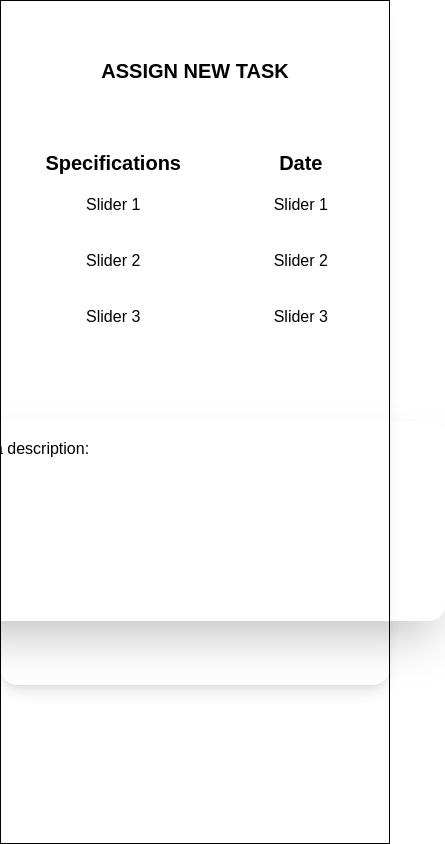
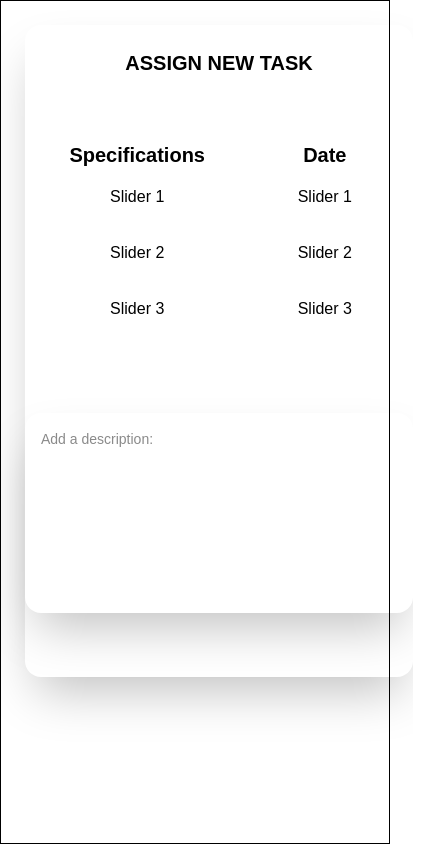
Before and after one commit to Kevingu08/Proyecto-Interactivas-II, a React (Vite) app in the folder Jint/: page / in a window 390 px wide. Shown: the whole page, 445 px wide, since content can reach past the window. Built offline with nearby package versions, Linux system fonts and the light colour scheme.

Commit message:
Added some responsive functions to AdminView

```diff
--- a/Jint/src/components/AdminView.jsx
+++ b/Jint/src/components/AdminView.jsx
@@ -4,7 +4,7 @@ import './Sidebar'
 export function AdminView() {
     return (
         <div className='h-screen bg-white m-auto border'>
-            <div className='container  rounded-2xl max-w-[600px] h-auto shadow-lg flex flex-col items-center justify-center pt-14'>
+            <div className='container m-6 rounded-2xl max-w-[600px] h-auto shadow-2xl flex flex-col items-center justify-center pt-6 p-auto'>
                 <h1 className='font-semibold text-balck text-xl'>ASSIGN NEW TASK</h1>
                 <div>
                     <div class="container m-3 grid grid-cols-2 gap-10 mt-16">
@@ -22,8 +22,8 @@ export function AdminView() {
                         </div>
                     </div>
                 </div>
-                <div className='container rounded-2xl w-[500px] h-[200px] shadow-2xl text-justify p-4 m-16'>
-                    <h2 className=''>Add a description:</h2>
+                <div className='container rounded-2xl max-w-[500px] min-w-2 max-h-96 min-h-[200px] shadow-2xl text-justify p-4 m-16'>
+                    <h2 className='text-sm font-regular text-gray'>Add a description:</h2>
                 </div>
             </div>
         </div>
```
